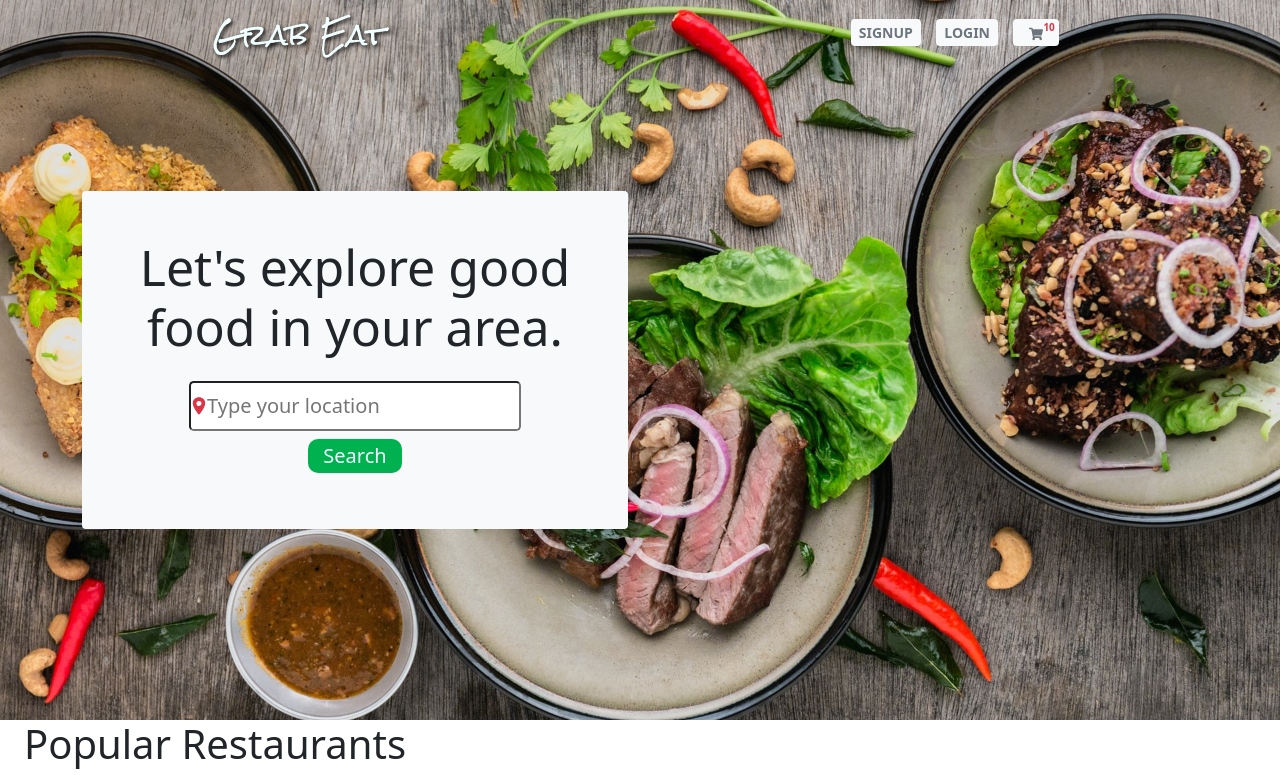
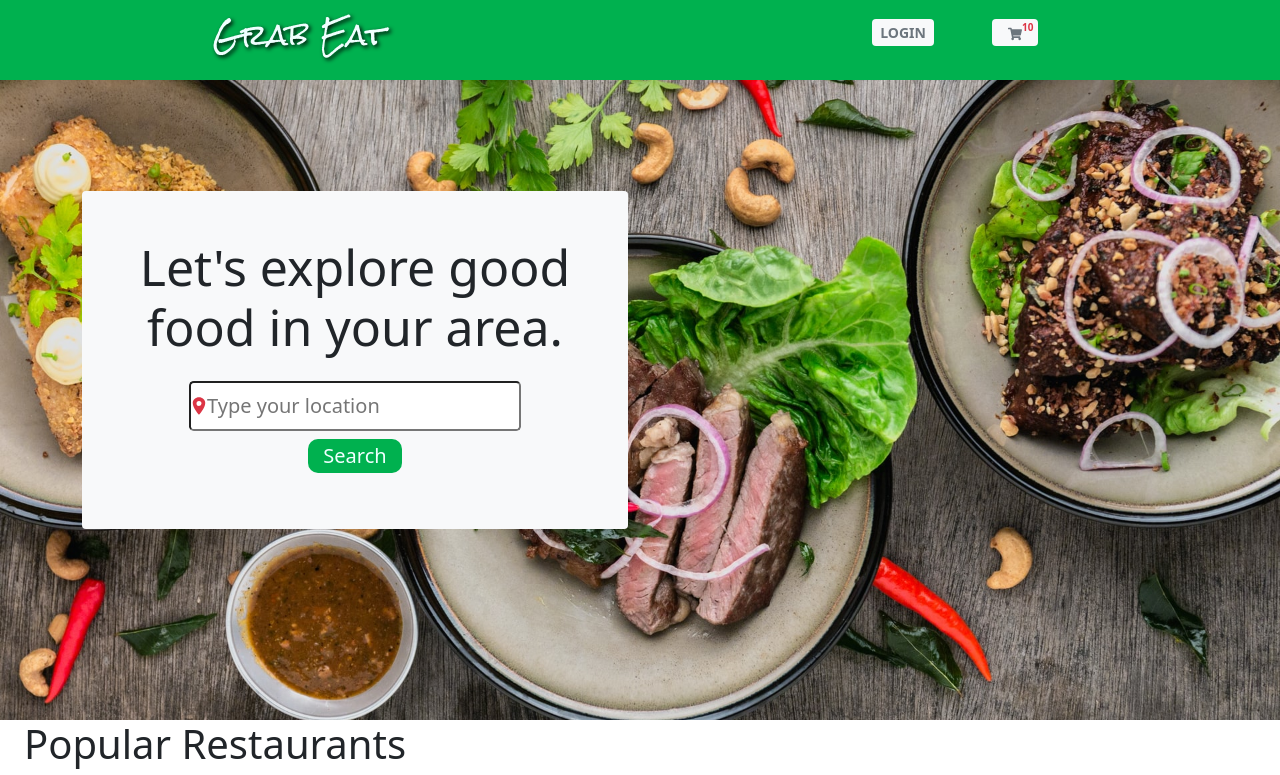
Before and after one commit to iamtigermaximus/grab-eat-food-delivery, a React (Create React App) app: page / in a window 1280 px wide. Shown: the top 775 px of the page. Built offline with nearby package versions, Linux system fonts and the light colour scheme.

Commit message:
changed the navbar style

```diff
--- a/src/components/Navbar.js
+++ b/src/components/Navbar.js
@@ -1,31 +1,19 @@
 import React, {useState} from 'react'
 import {FaBars, FaShoppingCart } from 'react-icons/fa'
-import { Link } from 'react-router-dom'
+import { Link} from 'react-router-dom'
 
 const Navbar = () => {
-    const [navbg, setNavbg] = useState(false);
-    const [logo, setLogo] = useState(false);
 
-    const changeBackground = () => {
-        if (window.scrollY >= 80) {
-            setNavbg(true);
-            setLogo(true)
-        } else {
-            setNavbg(false)
-            setLogo(false)
-        }
-    }
-    window.addEventListener('scroll', changeBackground)
+
     return (
-        <div className={navbg ? "nav active" : "nav"}>
+        <div className="nav active">
             <div className="burger text-light">
                 <FaBars/>
             </div>
             <div className="logo">
-                <Link className={logo?"item-link active": "item-link"} to="/"><h3 >Grab Eat</h3></Link>
+                <Link className="item-link" to="/"><h3 >Grab Eat</h3></Link>
             </div>
             <ul className="nav-links ">
-                <li><Link className="item-link bg-light fw-bold rounded px-2 py-1 text-secondary" to="/signup">SIGNUP</Link></li>
                 <li><Link className="item-link bg-light fw-bold rounded px-2 py-1 text-secondary" to="/login">LOGIN</Link></li>
                 <li><Link className="item-link bg-light fw-bold rounded px-2 py-1 text-secondary px-3" to="/cart"><FaShoppingCart /><span className="text-danger cart-icon-total position-absolute">10</span></Link></li>
             </ul>
```
